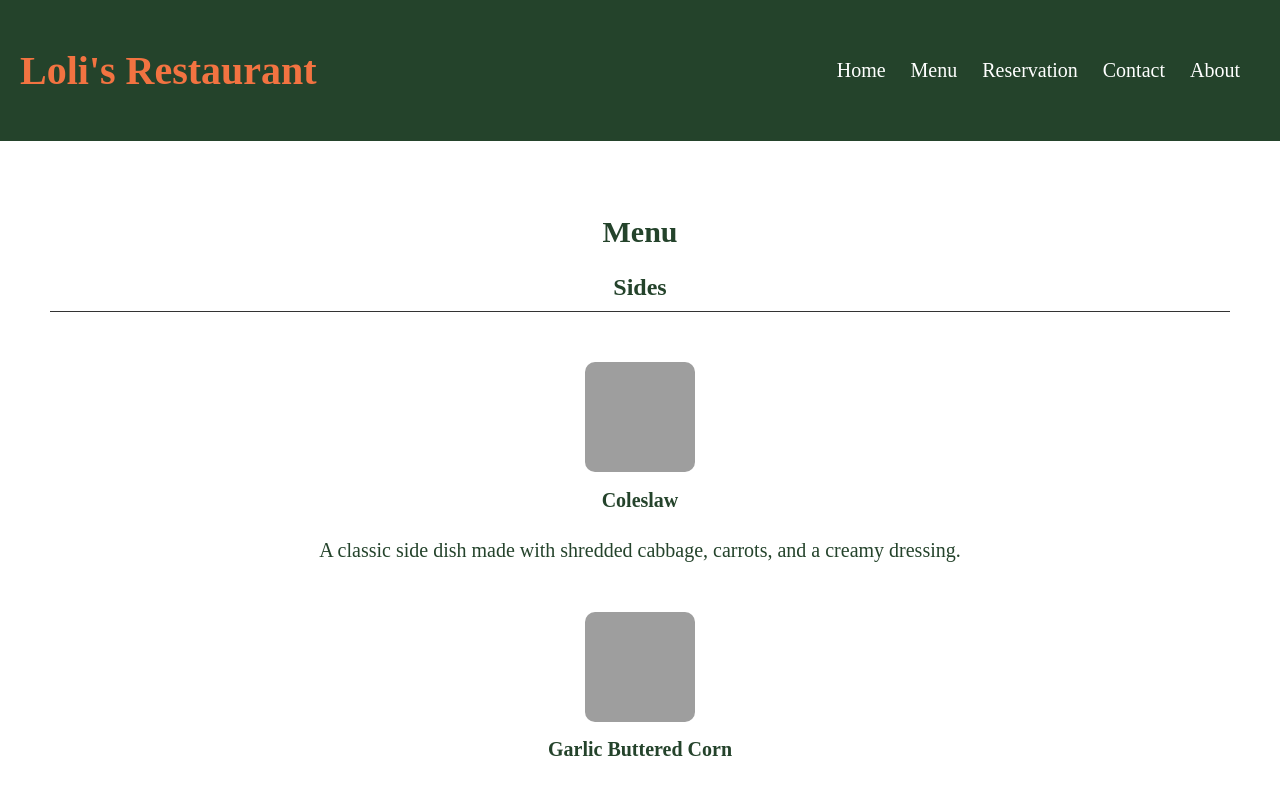
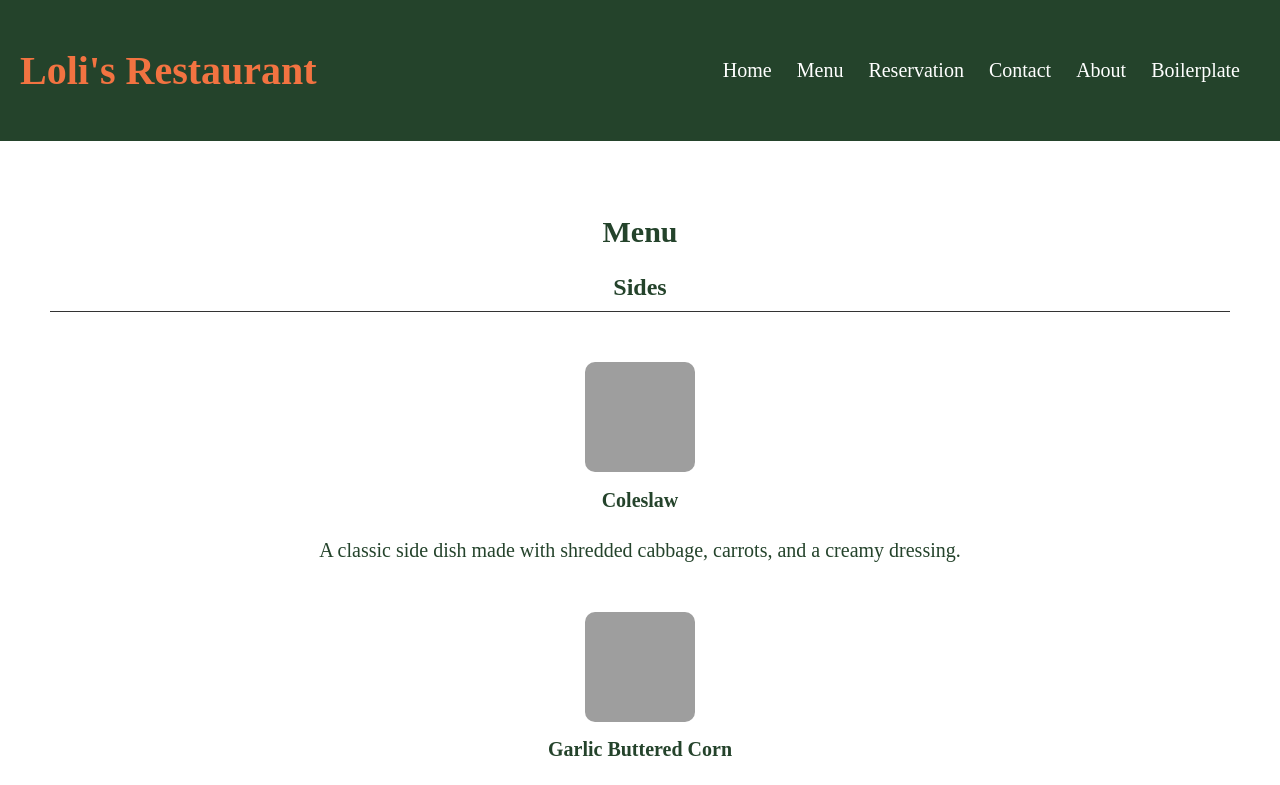
Before and after one commit to GenesisTumacder/Effective-Websites, a plain HTML site: page Pages/menu.html in a window 1280 px wide. Shown: the top 785 px of the page. Drawn offline with Linux system fonts and the light colour scheme; files that its build step writes are made by us from their sources; grey boxes are pictures that could not be loaded.

Commit message:
Final commit

```diff
--- a/Pages/menu.html
+++ b/Pages/menu.html
@@ -4,18 +4,21 @@
   <meta charset="UTF-8">
   <meta name="viewport" content="width=device-width, initial-scale=1.0">
   <title>Menu | Loli's Restaurant</title>
-  <link rel="stylesheet" href="styles.css">
+  <link rel="stylesheet" href="../Styles/styles.css">
 </head>
 <body>
   <header>
     <h1>Loli's Restaurant</h1>
     <nav>
       <ul>
-        <li><a href="index.html">Home</a></li>
-        <li><a href="menu.html">Menu</a></li>
-        <li><a href="reservation.html">Reservation</a></li>
-        <li><a href="contact.html">Contact</a></li>
-        <li><a href="about.html">About</a></li>
+        <ul>
+          <li><a href="../index.html">Home</a></li>
+          <li><a href="menu.html">Menu</a></li>
+          <li><a href="reservation.html">Reservation</a></li>
+          <li><a href="contact.html">Contact</a></li>
+          <li><a href="about.html">About</a></li>
+          <li><a href="boilerplate.html">Boilerplate</a></li>
+        </ul>
       </ul>
     </nav>
   </header>
```
Also changed, not shown: Pages/about.html (+9 -6 lines), Pages/boilerplate.html (+6 -4 lines), Pages/contact.html (+3 -2 lines), Pages/reservation.html (+9 -6 lines).
